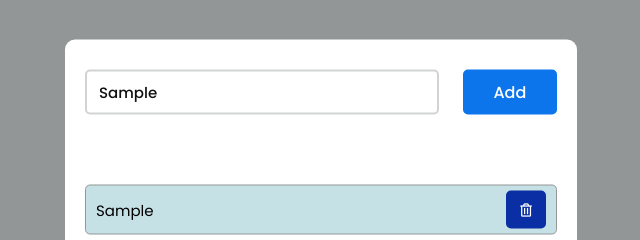
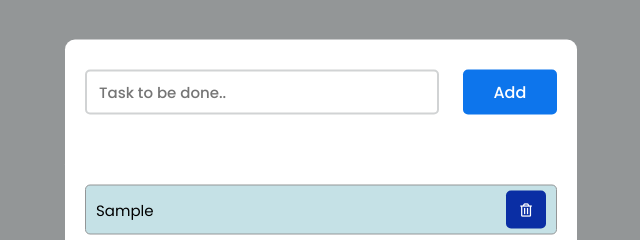
Before and after one commit to Chimajunior/To_do_list, a plain HTML site: page index.html in a window 1280 px wide. Both pictures are taken after typing "Sample" into the empty fields and a click on the button "Add". Shown: the part 244-484 px from the top of the page, 319-959 px from the left. Drawn offline with Linux system fonts and the light colour scheme.

Commit message:
Clear the input field after adding a task

```diff
--- a/index.html
+++ b/index.html
@@ -126,7 +126,7 @@
     <h1>TO DO LIST</h1>
     <div class="container">
       <div id="newtask">
-        <input type="text" placeholder="Task to be done.." />
+        <input id="txt-id" type="text" placeholder="Task to be done.." />
         <button id="push">Add</button>
       </div>
 
@@ -136,6 +136,8 @@
     <!--Script-->
     <script type="text/javascript">
       document.querySelector("#push").onclick = function () {
+        var inputbox = document.getElementById("txt-id");
+
         if (document.querySelector("#newtask input").value.length == 0) {
           alert("Please Enter a Task");
         } else {
@@ -150,6 +152,7 @@
             </div>
         `;
 
+
           var current_tasks = document.querySelectorAll(".delete");
           for (var i = 0; i < current_tasks.length; i++) {
             current_tasks[i].onclick = function () {
@@ -157,7 +160,13 @@
             };
           }
         }
+
+
+        // Clear the input field after adding a task
+        inputbox.value = "";
       };
+
+
     </script>
   </body>
 </html>
```
